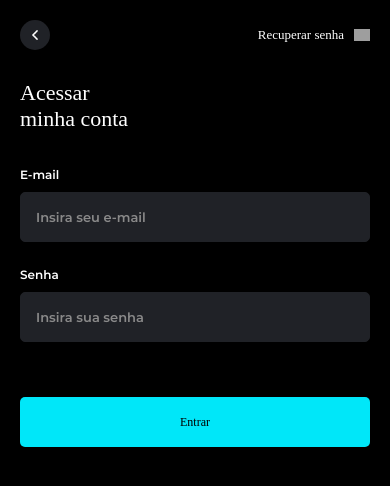
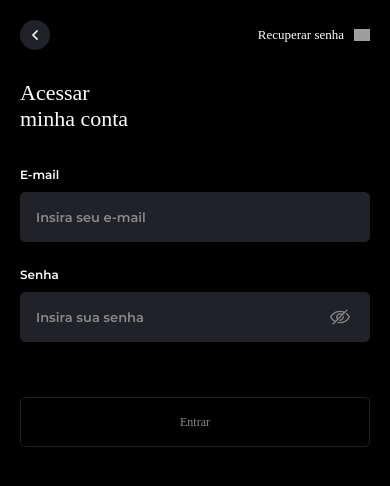
Before and after one commit to ismaelsousa/finclass-app-clone, a React Native app: screen / in a window 390 px wide. Shown: the top 486 px of the page. Built offline with nearby package versions, Linux system fonts and the light colour scheme; grey boxes are pictures that could not be loaded; a web font is replaced by a local one.

Commit message:
add eye for password

```diff
--- a/App.tsx
+++ b/App.tsx
@@ -1,35 +1,8 @@
-import { Provider as PaperProvider, DefaultTheme } from 'react-native-paper';
-import { Theme } from 'react-native-paper/lib/typescript/types';
+import { Provider as PaperProvider } from 'react-native-paper';
 import App from './src';
-import appColors from './src/styles/colors';
 import { useFonts } from 'expo-font';
-import { appFonts, fonts } from './src/styles/fonts';
-
-const theme: Theme = {
-  ...DefaultTheme,
-  colors:{
-   ...DefaultTheme.colors,
-   primary:appColors['btn-primary-hover-bg'],
-   background:appColors['btn-secondary-bg'],
-   accent:appColors['btn-primary-hover-bg'],
-   backdrop: appColors['btn-secondary-bg'],
-   surface:appColors.bg,
-   text: appColors.text,
-   onSurface: appColors.text,
-   error:appColors.errorDarkest,
-   disabled:appColors['toggle-bg-off'],
-   notification:appColors['btn-primary-bg'],
-   placeholder:appColors['toggle-bg-readonly']
-  },
-  roundness:5,
-  fonts:{
-    ...DefaultTheme.fonts,
-    regular: {
-      fontFamily:appFonts.Regular.fontFamily,
-      fontWeight:'400',
-    },
-  }
-}
+import { fonts } from './src/styles/fonts';
+import { theme } from './src/styles/theme';
 
 
 export default function Main() {
--- /dev/null
+++ b/src/@types/image.d.ts
@@ -0,0 +1 @@
+declare module "*.png";
--- /dev/null
+++ b/src/components/Button/index.tsx
@@ -0,0 +1,48 @@
+import React from 'react';
+import { useTheme, Button as BtnPaper } from 'react-native-paper';
+import appColors from '../../styles/colors';
+import { appFonts } from '../../styles/fonts';
+import { Props } from './types';
+
+
+const  Button = ({title, onPress, disabled}:Props) => {
+  const {colors} = useTheme()
+
+  if(disabled) {
+    return (
+      <BtnPaper
+        uppercase={false}
+        compact={false}
+        labelStyle={{fontSize:12, ...appFonts.Bold, color:colors.placeholder}}
+        style={{
+          height: 50,
+          alignItems:'center',
+          justifyContent:'center',
+          borderColor:colors.backdrop,
+          borderWidth:1.5
+        }}
+        mode="outlined"
+        onPress={onPress}
+      >
+        {`${title}`}
+      </BtnPaper>
+    )
+  }
+return (
+  <BtnPaper
+    uppercase={false}
+    compact={false}
+    labelStyle={{fontSize:12, ...appFonts.Bold, color:appColors.backgroundScreen}}
+    style={{
+      height: 50,
+      alignItems:'center',
+      justifyContent:'center'
+    }} mode="contained" onPress={onPress}
+    >
+      {`${title}`}
+  </BtnPaper>
+ )
+
+};
+
+export default  Button;
--- /dev/null
+++ b/src/components/Button/types.ts
@@ -0,0 +1,5 @@
+export interface Props {
+  title: string;
+  onPress?: () => void;
+  disabled?: boolean;
+}
--- a/src/components/Input/index.tsx
+++ b/src/components/Input/index.tsx
@@ -1,14 +1,15 @@
 import React, { useMemo, useState } from 'react';
-import {TextInput,Text, View} from 'react-native';
-import {  useTheme } from 'react-native-paper';
+import {TextInput,Text, View, Image, Touchable, TouchableOpacity} from 'react-native';
+import { useTheme } from 'react-native-paper';
 import { appFonts } from '../../styles/fonts';
 import { Props } from './types';
+import closeEye from './../../../assets/icons/closeEye.png'
+import openEye from './../../../assets/icons/openEye.png'
 
-// import {Container} from './styles'
-
-const  Input = ({error,name,  placeholder}:Props) => {
+const  Input = ({error, name,  placeholder, securityTextEntry}:Props) => {
   const {colors} = useTheme()
   const [hasFocus, setHasFocus] = useState(false)
+  const [showPassword, setShowPassword] = useState(false)
 
   const handleBorder = useMemo(()=>{
     if(error) return colors.error
@@ -25,6 +26,7 @@ const  Input = ({error,name,  placeholder}:Props) => {
           marginBottom:10
         }}
       >{name}</Text>
+      <View style={{justifyContent:'center'}}>
         <TextInput
           onFocus={()=>setHasFocus(true)}
           onBlur={()=>setHasFocus(false)}
@@ -36,13 +38,28 @@ const  Input = ({error,name,  placeholder}:Props) => {
             backgroundColor: colors.background,
             borderRadius: 5,
             paddingHorizontal: 15,
-          color:colors.text,
             borderColor:handleBorder,
             borderWidth:1,
             ...appFonts.SemiBold,
-          fontSize:13
+            fontSize:13,
+            color: colors.text,
           }}
+          secureTextEntry={securityTextEntry && showPassword}
         />
+        {securityTextEntry && (
+          <TouchableOpacity style={{
+            position: 'absolute',
+            right: 20,
+          }} onPress={()=>setShowPassword(old=>!old)}>
+            <Image style={{
+              width: 20,
+              height: 20,
+              tintColor: colors.placeholder
+            }} source={showPassword? openEye:closeEye} />
+          </TouchableOpacity>
+        )}
+      </View>
+
      {!!error && (
       <Text
         style={{
--- a/src/components/Input/types.ts
+++ b/src/components/Input/types.ts
@@ -1,5 +1,6 @@
 export interface Props {
+  name: string;
+  securityTextEntry?: boolean;
   error?: string;
   placeholder?: string;
-  name: string;
 }
--- a/src/pages/Login/index.tsx
+++ b/src/pages/Login/index.tsx
@@ -1,10 +1,11 @@
 import React from 'react';
 import {Image, SafeAreaView, Text, View} from 'react-native';
-import { Button } from 'react-native-paper';
 import BackButton from '../../components/BackButton';
+import Button from '../../components/Button';
 import Input from '../../components/Input';
 import appColors from '../../styles/colors';
 import { appFonts } from '../../styles/fonts';
+import lock from './../../../assets/icons/lock/icon.png'
 
 const  Login: React.FC = () => {
 
@@ -18,7 +19,7 @@ return (
         <View style={{flexDirection:'row',}}>
           <Text style={[appFonts.Regular,{fontSize:13}]}>Recuperar senha</Text>
           <View style={{width:10}}/>
-        <Image style={{width:16,height:16, }} resizeMode='contain' source={require('./../../../assets/icons/lock/icon.png')}/>
+          <Image style={{width:16,height:16, }} resizeMode='contain' source={lock}/>
         </View>
       </View>
       <View style={{height:30}}/>
@@ -33,24 +34,15 @@ return (
       <Input
         placeholder='Insira sua senha'
         name='Senha'
+        securityTextEntry
       />
 
       <View style={{height:55}}/>
+      <Button
+        title='Entrar'
+        disabled
+      />
 
-
-    <Button
-    // disabled
-
-     uppercase={false}
-    compact={false}
-    labelStyle={{fontSize:12, ...appFonts.Bold, color:appColors.backgroundScreen}}
-    style={{
-      height: 50,
-      alignItems:'center',
-      justifyContent:'center'
-    }} mode="contained" onPress={() => console.log('Pressed')}>
-      Entrar
-    </Button>
       </View>
     </SafeAreaView>
   )
--- /dev/null
+++ b/src/styles/theme.tsx
@@ -0,0 +1,30 @@
+import { DefaultTheme } from 'react-native-paper';
+import { Theme } from 'react-native-paper/lib/typescript/types';
+import appColors from './colors';
+import { appFonts } from './fonts';
+
+export const theme: Theme = {
+  ...DefaultTheme,
+  colors:{
+   ...DefaultTheme.colors,
+   primary:appColors['btn-primary-hover-bg'],
+   background:appColors['btn-secondary-bg'],
+   accent:appColors['btn-primary-hover-bg'],
+   backdrop: appColors['btn-secondary-bg'],
+   surface:appColors.bg,
+   text: appColors.text,
+   onSurface: appColors.text,
+   error:appColors.errorDarkest,
+   disabled:appColors['btn-secondary-bg'],
+   notification:appColors['btn-primary-bg'],
+   placeholder:appColors['toggle-bg-readonly']
+  },
+  roundness:5,
+  fonts:{
+    ...DefaultTheme.fonts,
+    regular: {
+      fontFamily:appFonts.Regular.fontFamily,
+      fontWeight:'400',
+    },
+  }
+}
```
Also changed, not shown: assets/icons/closeEye.png (added), assets/icons/openEye.png (added), src/@types/paper.d.ts (renamed from src/types/paper.d.ts). Lines whose indentation alone changed are shown as unchanged.
